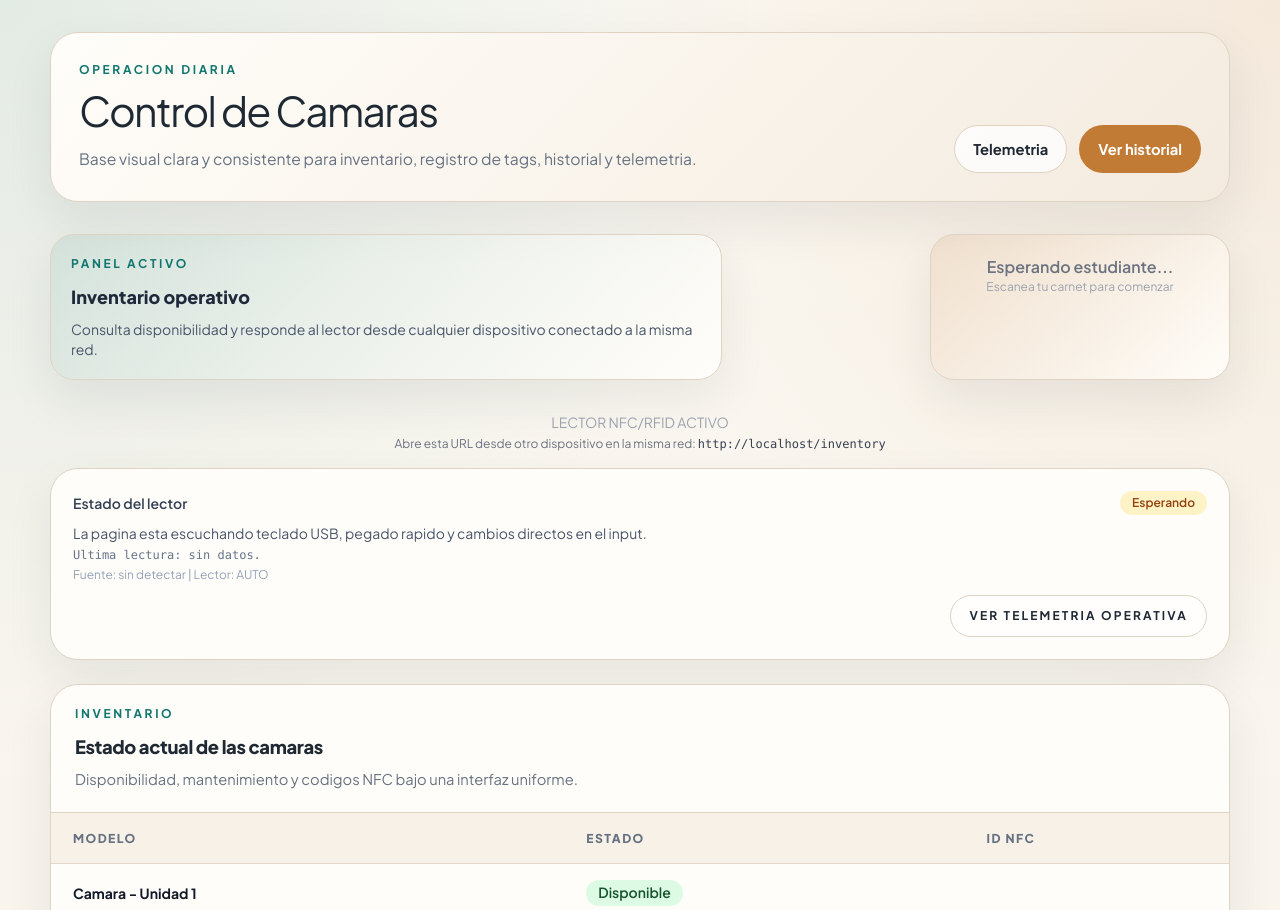
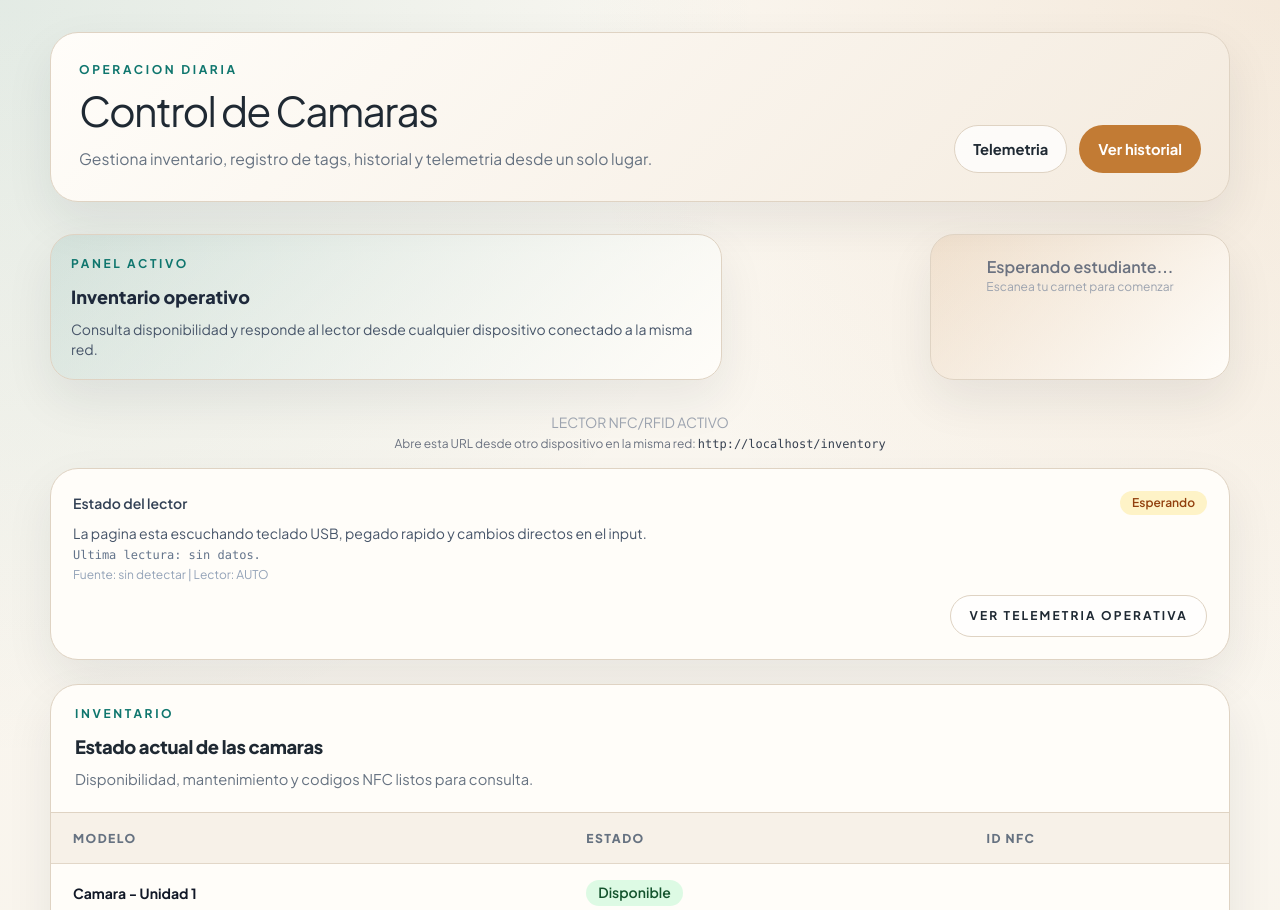
Before and after one commit to CamiloCM19/Devices-Loans, a Laravel app: page /inventory in a window 1280 px wide. Shown: the top 910 px of the page. Run offline with Laravel 12, Linux system fonts and the light colour scheme; data comes from the database, SQL or seed files in the repository; data that the repository does not hold is empty; some libraries are stand-ins or nearby versions.

Commit message:
Remove UI design copy

```diff
--- a/resources/views/historial.blade.php
+++ b/resources/views/historial.blade.php
@@ -18,7 +18,7 @@
                     <p class="ui-kicker">Trazabilidad</p>
                     <h1 class="ui-title">Historial de Movimientos</h1>
                     <p class="ui-subtitle">
-                        Registro completo de prestamos y devoluciones con la misma interfaz clara del resto del sistema.
+                        Registro completo de prestamos y devoluciones para consultar cada movimiento.
                     </p>
                 </div>
                 <div class="ui-actions">
--- a/resources/views/inventory.blade.php
+++ b/resources/views/inventory.blade.php
@@ -34,7 +34,7 @@
                     <p class="ui-kicker">Operacion diaria</p>
                     <h1 class="ui-title">Control de Camaras</h1>
                     <p class="ui-subtitle">
-                        Base visual clara y consistente para inventario, registro de tags, historial y telemetria.
+                        Gestiona inventario, registro de tags, historial y telemetria desde un solo lugar.
                     </p>
                 </div>
                 <div class="ui-actions">
@@ -124,7 +124,7 @@
             <div class="border-b border-[var(--ui-line)] px-6 py-5">
                 <p class="ui-kicker">Inventario</p>
                 <h2 class="ui-section-title">Estado actual de las camaras</h2>
-                <p class="ui-section-copy">Disponibilidad, mantenimiento y codigos NFC bajo una interfaz uniforme.</p>
+                <p class="ui-section-copy">Disponibilidad, mantenimiento y codigos NFC listos para consulta.</p>
             </div>
             <div class="ui-table-wrap">
             <table class="ui-data-table leading-normal">
--- a/resources/views/telemetry.blade.php
+++ b/resources/views/telemetry.blade.php
@@ -63,7 +63,7 @@
                 <div class="flex items-center justify-between gap-3">
                     <div>
                         <p class="text-sm font-semibold text-slate-800">Eventos utiles recientes</p>
-                        <p class="text-xs text-slate-500">Solo backend y bridge; se excluye el ruido de UI del navegador.</p>
+                        <p class="text-xs text-slate-500">Solo backend y bridge; se excluyen eventos del navegador.</p>
                     </div>
                     <p id="telemetry_server_time" class="text-xs text-slate-500">Servidor: --</p>
                 </div>
```
